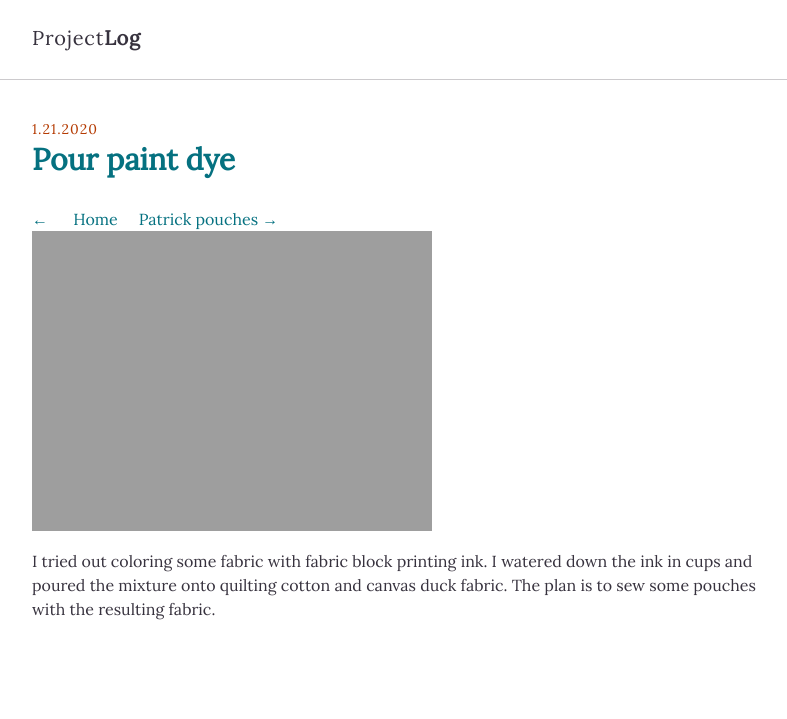
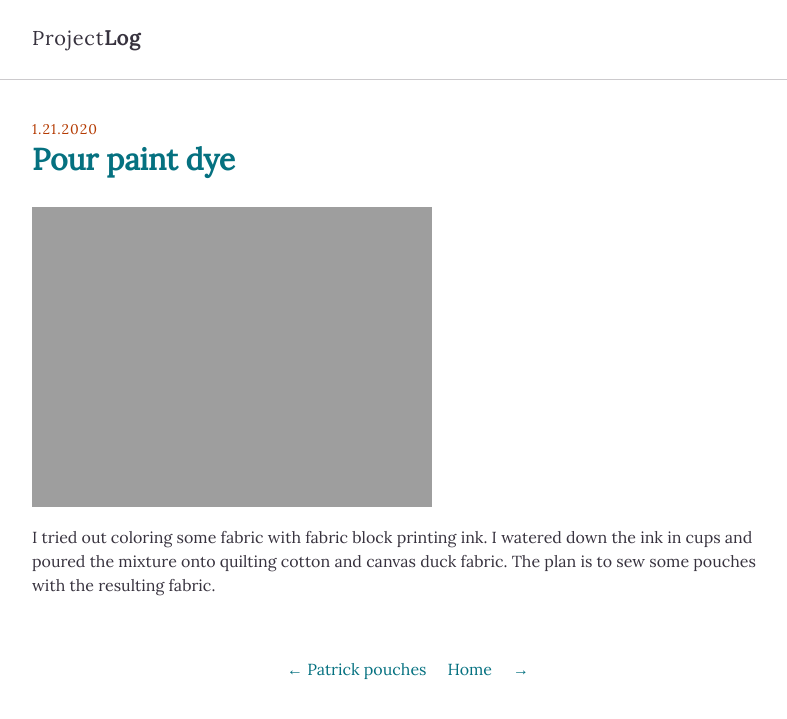
Before and after one commit to caitlinmeyer/project-log, a Jekyll site: the page built from _posts/2020-01-21-pour-paint-dye.md, in a window 1280 px wide. Shown: the top 719 px of the page, without its empty margins (232-1019 px from the left). Built offline with Jekyll 4.4.1, drawn with Linux system fonts in a browser that asks for light colours.

Commit message:
Update post.html

```diff
--- a/_layouts/post.html
+++ b/_layouts/post.html
@@ -6,14 +6,15 @@
   <header class="post-header">
     <p class="post-meta"><time datetime="{{ page.date | date_to_xmlschema }}" itemprop="datePublished">{{ page.date | date: "%-m.%-d.%Y" }}</time>{% if page.author %} &middot; <span itemprop="author" itemscope itemtype="http://schema.org/Person"><span itemprop="name">{{ page.author }}</span></span>{% endif %}</p>
     <h1 class="post-title" itemprop="name headline">{{ page.title }}</h1>
-	  	<a href="{{ page.next.url | prepend: site.baseurl | prepend: site.url }}">&#8592; {{page.previous.title}}</a>&nbsp;&nbsp;&nbsp;&nbsp; <a href="https://caitlinmeyer.github.io/project-log">Home</a>&nbsp;&nbsp;&nbsp;&nbsp;
-		<a href="{{ page.previous.url | prepend: site.baseurl | prepend: site.url }}">{{page.next.title}} &#8594;</a>
+
   </header>
   <div class="post-content" itemprop="articleBody">
     {{ content }}
     {% include post-share.html %}
   </div>
-
+<BR><BR>
+	<p style="text-align:center"><a href="{{ page.next.url | prepend: site.baseurl | prepend: site.url }}">&#8592; {{page.next.title}}</a>&nbsp;&nbsp;&nbsp;&nbsp; <a href="https://caitlinmeyer.github.io/project-log">Home</a>&nbsp;&nbsp;&nbsp;&nbsp;
+		<a href="{{ page.previous.url | prepend: site.baseurl | prepend: site.url }}">{{page.previous.title}} &#8594;</a></p>
 </article>
 
   </div>
```
